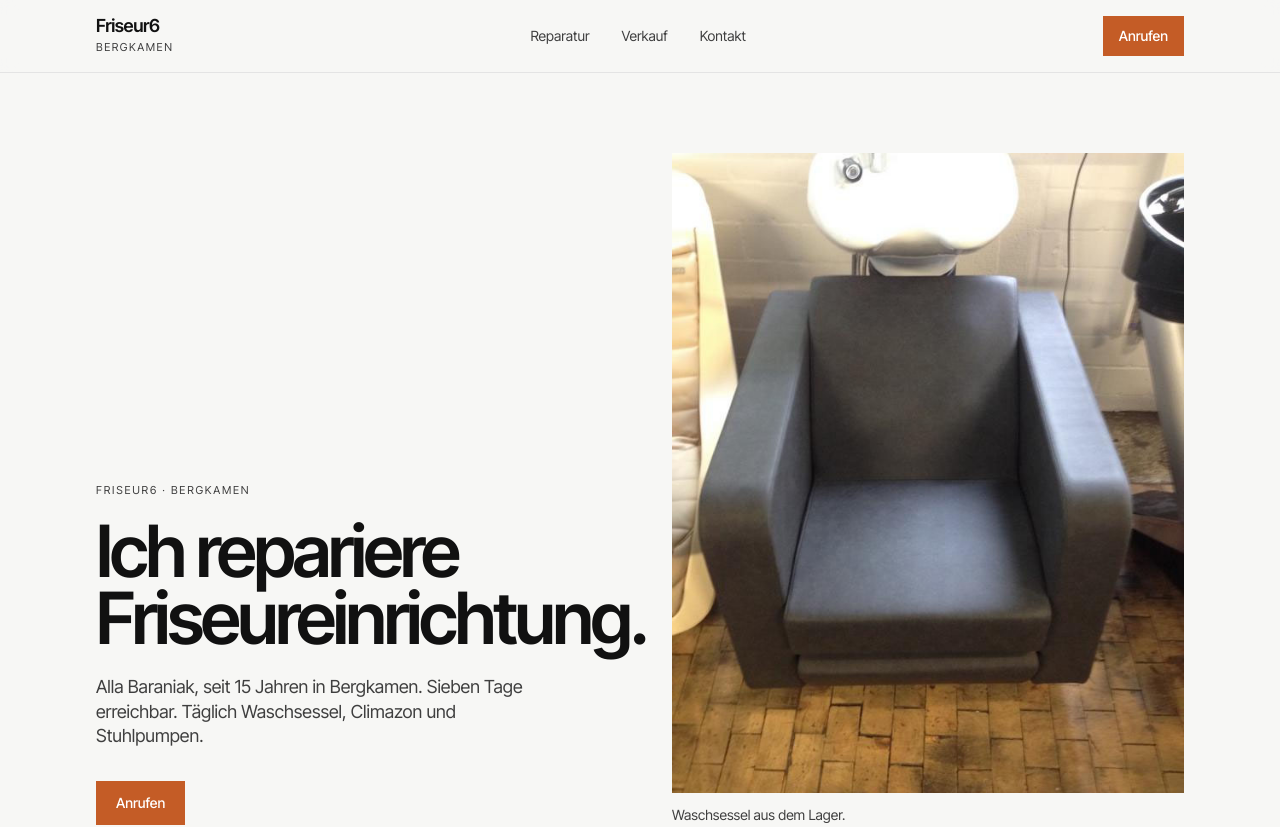
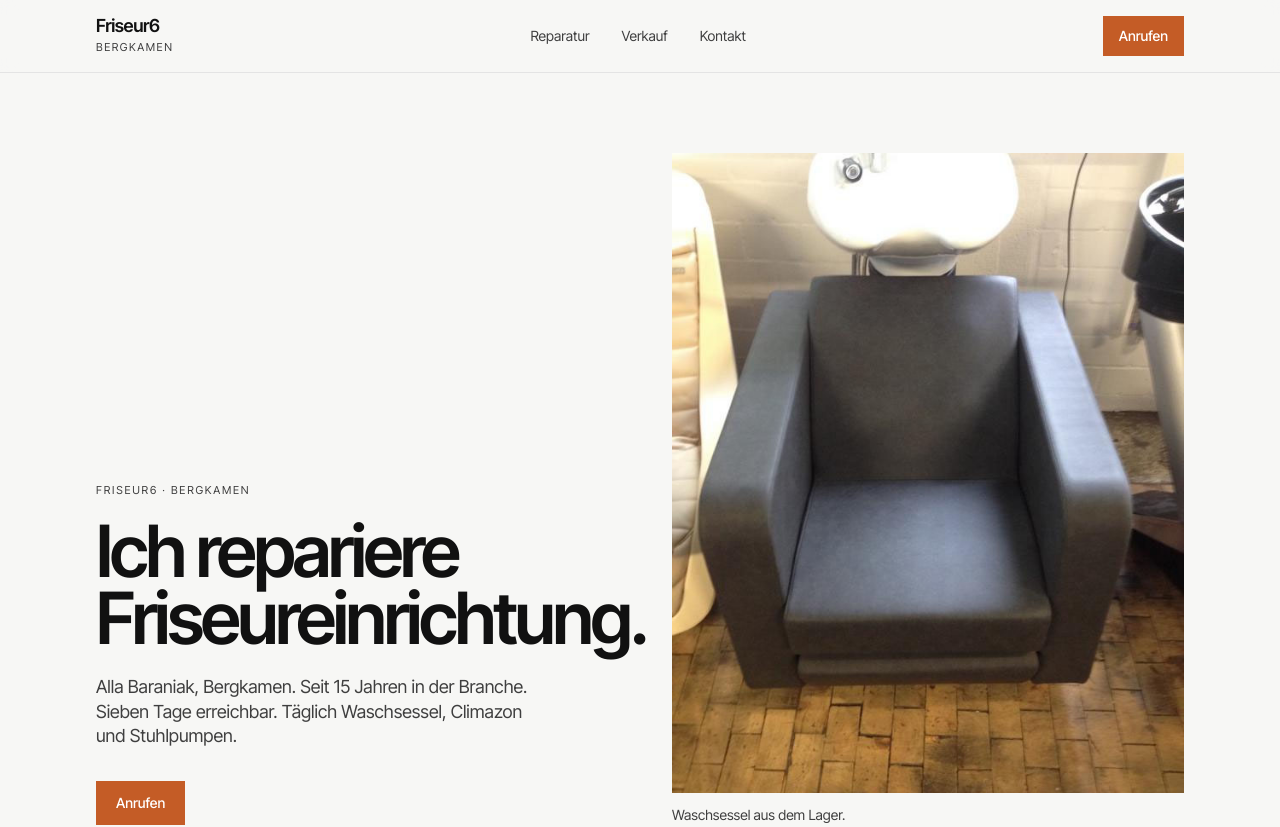
Before and after one commit to cophi-dev/friseur6, a Next.js app: page / in a window 1280 px wide. Shown: the top 827 px of the page. Built offline with nearby package versions, Linux system fonts and the light colour scheme; no server answers.

Commit message:
Correct the 15-year claim so it is not tied to Bergkamen.
The line now says she has been in the trade for 15 years, and that the business is in Bergkamen.

Co-authored-by: cophi <cophi-dev@users.noreply.github.com>

```diff
--- a/app/page.tsx
+++ b/app/page.tsx
@@ -57,8 +57,8 @@ export default function HomePage() {
             Ich repariere Friseureinrichtung.
           </h1>
           <p className="mt-6 max-w-md text-lg leading-snug text-ink-soft">
-            Alla Baraniak, seit 15 Jahren in Bergkamen. Sieben Tage erreichbar. Täglich Waschsessel, Climazon und
-            Stuhlpumpen.
+            Alla Baraniak, Bergkamen. Seit 15 Jahren in der Branche. Sieben Tage erreichbar. Täglich Waschsessel,
+            Climazon und Stuhlpumpen.
           </p>
           <a
             href={`tel:${site.phoneTel}`}
```
